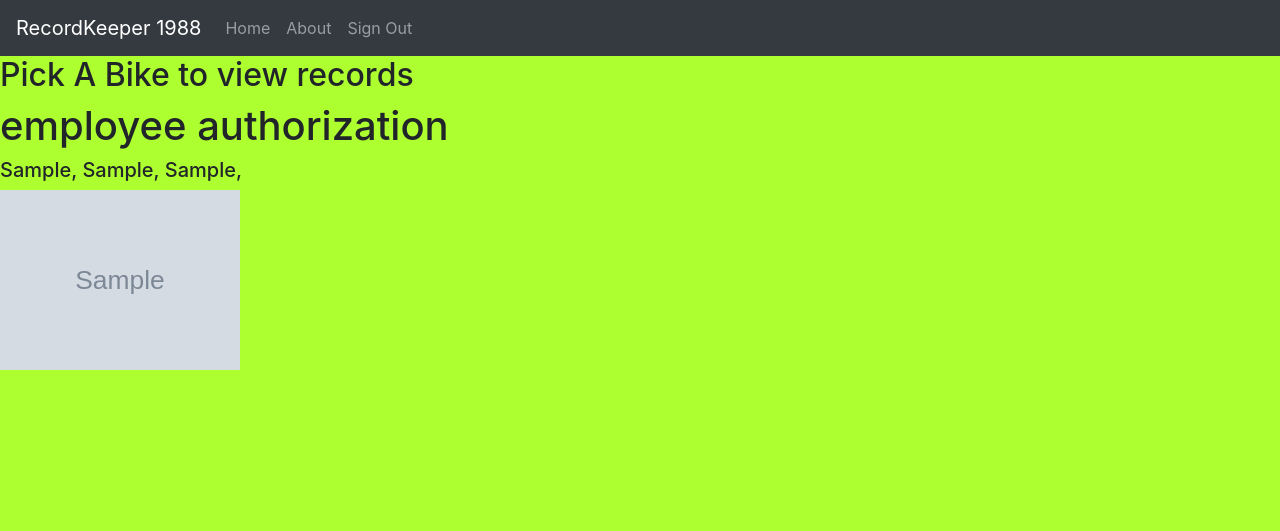
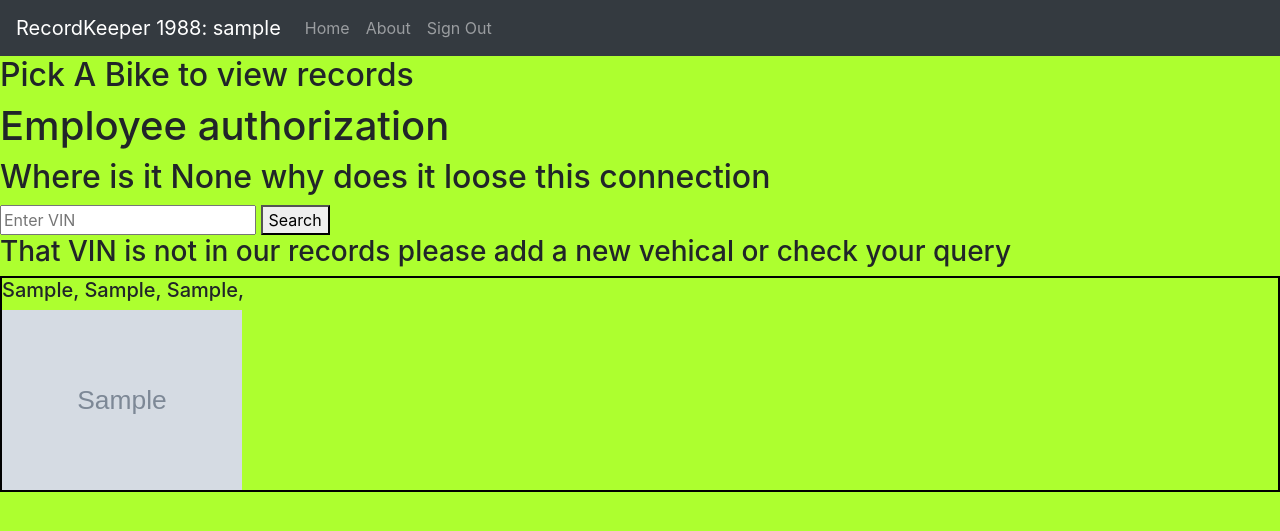
Before and after one commit to alexwill44/Service-Record-Manager, a Django app: page /motorcycles/ in a window 1280 px wide. Shown: the top 531 px of the page. Run offline with Django 3.2, Linux system fonts and the light colour scheme; a user stored in the database is signed in; tables that the repository leaves empty hold one stand-in row (values such as "Sample post"); grey boxes marked "Sample" are stand-in pictures; style sheets or scripts are compiled from the project's sources; some libraries are stand-ins or nearby versions.

Commit message:
added search bar to show page under tech privlages

```diff
--- a/main_app/static/styles/moto_card.scss
+++ b/main_app/static/styles/moto_card.scss
@@ -1,5 +1,7 @@
 
 .moto_card{
+
+    border: 2px solid black;
 
     img {
         max-width: 240px;
--- a/main_app/templates/base.html
+++ b/main_app/templates/base.html
@@ -35,7 +35,7 @@
 
     <!-- Navigation -->
     <nav class="navbar navbar-expand-md navbar-dark bg-dark">
-  <a class="navbar-brand" href="#">RecordKeeper 1988</a>
+  <a class="navbar-brand" href="#">RecordKeeper 1988: {{user.username}}</a>
   <button class="navbar-toggler" type="button" data-toggle="collapse" data-target="#navbarSupportedContent" aria-controls="navbarSupportedContent" aria-expanded="false" aria-label="Toggle navigation">
     <span class="navbar-toggler-icon"></span>
   </button>
--- a/main_app/templates/client/moto_show.html
+++ /dev/null
@@ -1,35 +0,0 @@
-{% extends 'base.html' %}
-
-{% block content %}
-
-<h2>Pick A Bike to view records</h2>
-
-
-<!-- All Client Owned Motorcycles-->
-{% if user.tech %}
-
-<h1>employee authorization</h1>
-
-{%else%}
-
-<h1>{{user.client}}</h1>
-
-{% endif %}
-{% for motorcycle in user.motorcycle.all %}
-
-    <div class='moto_card'>
-
-        <h5>
-            {{motorcycle.make}},
-            {{motorcycle.model}},
-            {{motorcycle.dom}},
-        </h5>
-
-        <img class="moto_thumbnail" src="{{motorcycle.img}}" alt="No file / couldn't load">
-
-    </div>
-{% endfor %}
-
-
-
-{% endblock %}
--- /dev/null
+++ b/main_app/templates/moto_show.html
@@ -0,0 +1,63 @@
+{% extends 'base.html' %}
+
+{% block content %}
+<!-- Technician Privalages-->
+<h2>Pick A Bike to view records</h2>
+
+
+{% if user.tech %}
+
+    <h1>Employee authorization</h1>
+
+    <h2>Where is it {{header}}</h2>
+
+<form action="" method="get" class="moto_search">
+    <input name="vin" placeholder="Enter VIN"  class="input">
+    <button class="moto_search" value='Search' type="submit"> Search </button>
+</form>
+
+{% for motorcycle in results %}
+
+     <div class='moto_card'>
+
+        <h5>
+            {{motorcycle.make}},
+            {{motorcycle.model}},
+            {{motorcycle.dom}},
+        </h5>
+
+        <img class="moto_thumbnail" src="{{motorcycle.img}}" alt="No file / couldn't load">
+
+    </div>
+
+{% empty %}
+
+    <h3>That VIN is not in our records please add a new vehical or check your query</h3>
+
+{% endfor %}
+
+
+{%else%}
+
+<!-- All Client Privlages-->
+<h1>{{user.client}} id: {{user.client.id}}</h1>
+
+{% endif %}
+{% for motorcycle in user.motorcycle.all %}
+
+    <div class='moto_card'>
+
+        <h5>
+            {{motorcycle.make}},
+            {{motorcycle.model}},
+            {{motorcycle.dom}},
+        </h5>
+
+        <img class="moto_thumbnail" src="{{motorcycle.img}}" alt="No file / couldn't load">
+
+    </div>
+{% endfor %}
+
+
+
+{% endblock %}
--- a/main_app/urls.py
+++ b/main_app/urls.py
@@ -1,9 +1,9 @@
 from django.urls import path
 from . import views
-from .views import Home, About, MotoShow
+from .views import Home, About, SearchMoto
 
 urlpatterns = [
     path('', Home.as_view(), name='home'),
     path('about/', About.as_view(), name='about'),
-    path('motorcycles/', MotoShow.as_view(), name='moto_show')
+    path('motorcycles/', SearchMoto.as_view(), name='moto_show')
 ]
--- a/main_app/views.py
+++ b/main_app/views.py
@@ -3,7 +3,7 @@
 # views imports
 from django.views import View
 from django.views.generic.base import TemplateView
-from django.views.generic import DetailView
+from django.views.generic import DetailView, ListView
 
 
 # local imports
@@ -19,15 +19,15 @@
 
     def get_context_data(self, **kwargs):
         context = super().get_context_data(**kwargs)
-        context['form'] = SignUpFormTech()
+        context['form'] = SignUpFormClient()
         return context
 
     def post(self, request):
-        form = SignUpFormTech(request.POST)
+        form = SignUpFormClient(request.POST)
         if form.is_valid():
             client = form.save()
             login(request, client)
-            return redirect('about')
+            return redirect('moto_show')
         else:
             context = {'form': form}
             return render(request, 'home.html', context)
@@ -35,6 +35,29 @@
 class About(TemplateView):
     template_name = 'about.html'
 
-class MotoShow(TemplateView):
+class SearchMoto(TemplateView):
+    template_name = 'moto_show.html'
+
+    def get_context_data(self, **kwargs):
+        context = super().get_context_data(**kwargs)
+        vin = self.request.GET.get('vin')
+        context["header"] = 'Search By Vehical Identification Number'
+
+        if vin != None:
+            context['results'] = Motorcycle.objects.filter(vin__icontains=vin)
+            count = len(context['results'])
+            context["header"] = f'Found {count} with a VIN that contains {vin}'
+            return context
+        else:
+            context["header"] = f'{vin} why does it loose this connection'
+            return context
+
+""" class MotoShow(TemplateView):
     model = Motorcycle
-    template_name = 'client/moto_show.html'
+    template_name = 'moto_show.html'
+
+    def get_context_data(self, **kwargs):
+        context = super().get_context_data(**kwargs)
+        context['motorcycles'] = Motorcycle.objects.all()
+        return context
+ """
--- a/service_record_manager/settings.py
+++ b/service_record_manager/settings.py
@@ -133,7 +133,7 @@
 ]
 
 # auth redirects
-LOGIN_REDIRECT_URL = '/about/'
+LOGIN_REDIRECT_URL = '/motorcycles/'
 LOGOUT_REDIRECT_URL = '/'
 
 # crispy forms
```
Also changed, not shown: main_app/db/seed.sql (+8 -0 lines), main_app/templates/partials/tech_moto_tools.html (added, +30 -0 lines), static/styles/main.css (+5 -3 lines), 1 other file.
